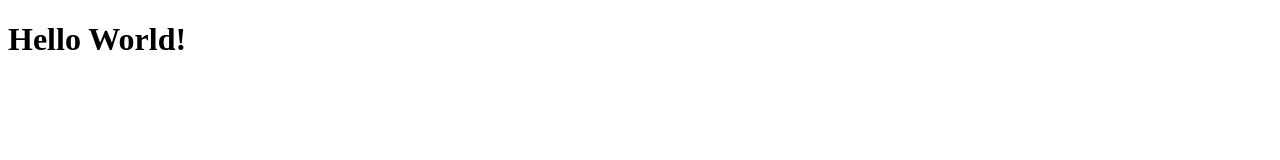
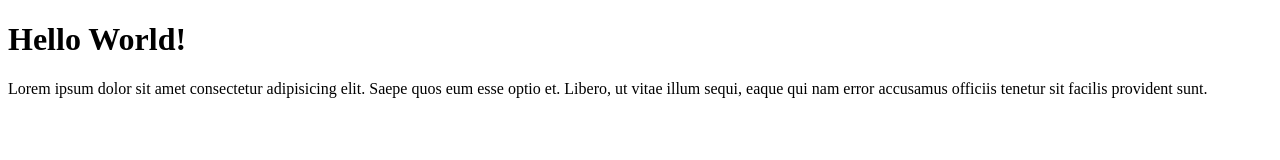
Before and after one commit to kipolsan/Git-Percobaan-Repo, a plain HTML site: page index.html in a window 1280 px wide. Drawn offline with Linux system fonts and the light colour scheme.

Commit message:
menambahkan isi pada file index.html

```diff
--- a/index.html
+++ b/index.html
@@ -8,5 +8,6 @@
 </head>
 <body>
     <h1>Hello World!</h1>
+    <p>Lorem ipsum dolor sit amet consectetur adipisicing elit. Saepe quos eum esse optio et. Libero, ut vitae illum sequi, eaque qui nam error accusamus officiis tenetur sit facilis provident sunt.</p>
 </body>
 </html>
```
